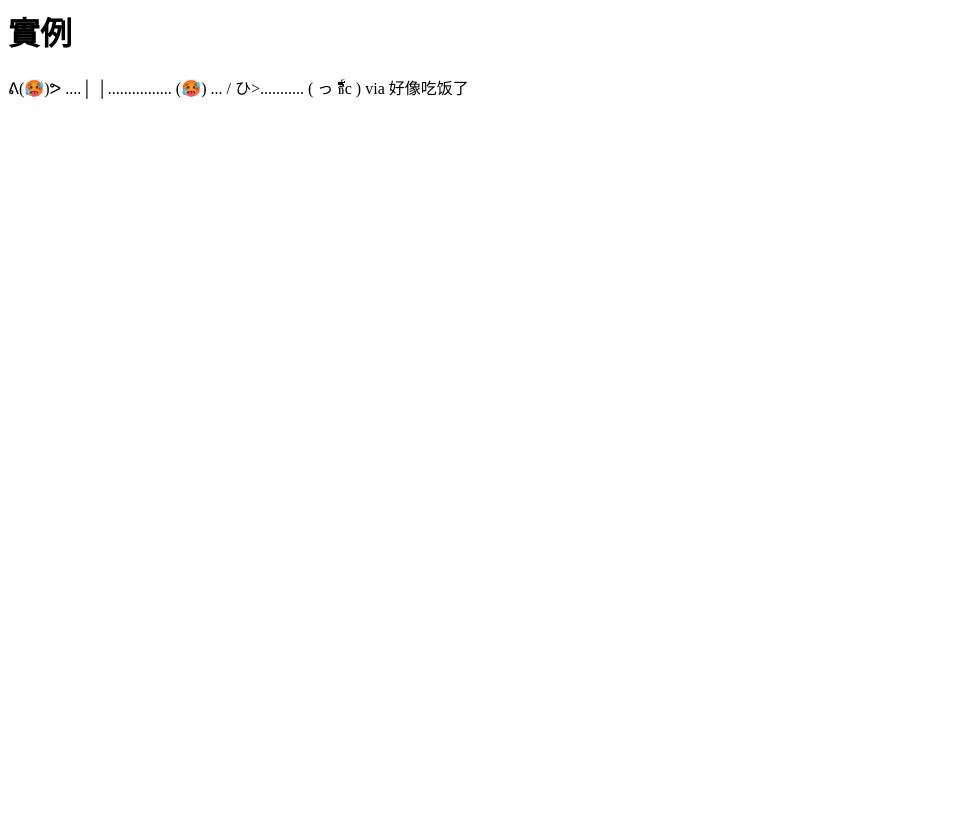
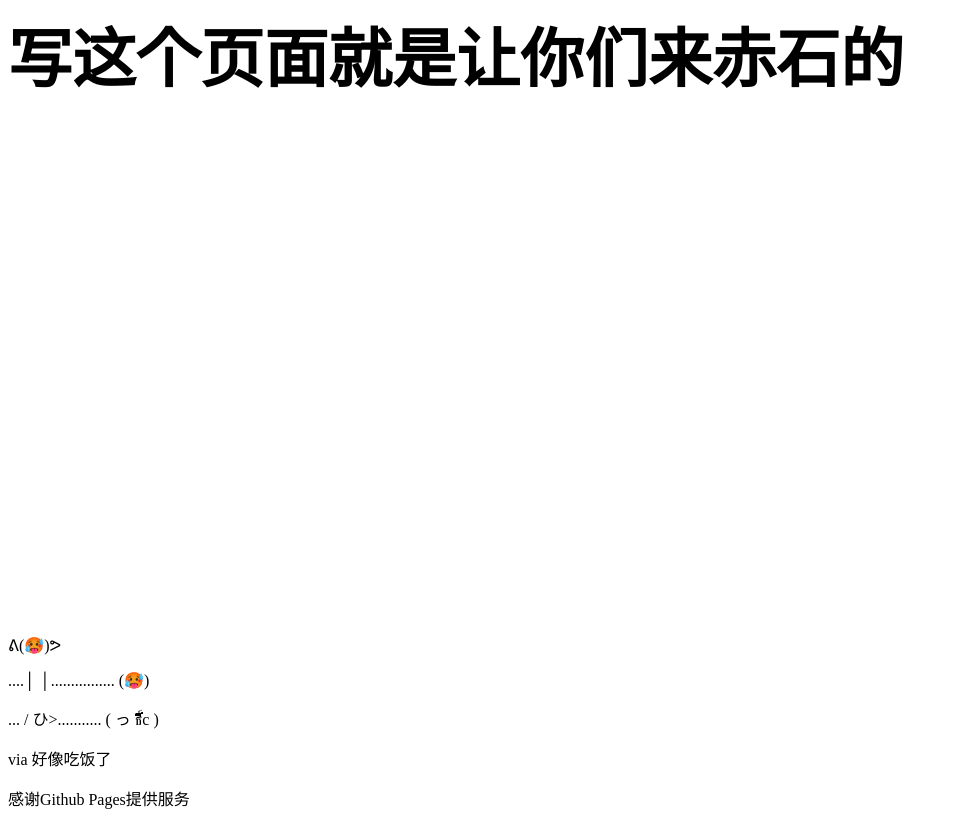
Before and after one commit to rrrrnr/rrrrnr.github.io, a plain HTML site: page index.html in a window 1280 px wide. Shown: the whole page, without its empty margins (0-958 px from the left). Before the commit the page ends 800 px from the top, so only its background shows below. Drawn offline with Linux system fonts and the light colour scheme.

Commit message:
更新 index.html

```diff
--- a/index.html
+++ b/index.html
@@ -3,15 +3,28 @@
         <meta charset="UTF-8">
     </head>
     <body>
-        <h1 style="font-scale: 4em; ">
-            實例
+        <h1 style="font-size: 4em; ">
+            写这个页面就是让你们来赤石的
         </h1>
+        <br>
+        <p style="font-size: 8em; color: #FFFFFF">
+
+        </p>
+        <br>
         <p>
             ᕕ(🥵)ᕗ
+        </p>
+        <p>
 ....│ │................ (🥵)
+        </p>
+        <p>
 ... / ひ>........... ( っ ธิิิิิิิิิิิิิิิิิิิิิิิิิิิิิิิิิิิิิิิิิิิิิิิิิิิิิิิิิิิิิิิ์์์์์์์์์์์์์์์์์์์์์์์์์์์์์์์์์์์์์์์์์์์์์์์์์์์์์์์์์์์์c )
-
+        </p>
+        <p>
 via 好像吃饭了
+        </p>
+        <p>
+            感谢Github Pages提供服务
         </p>
     </body>
 </html>
```
